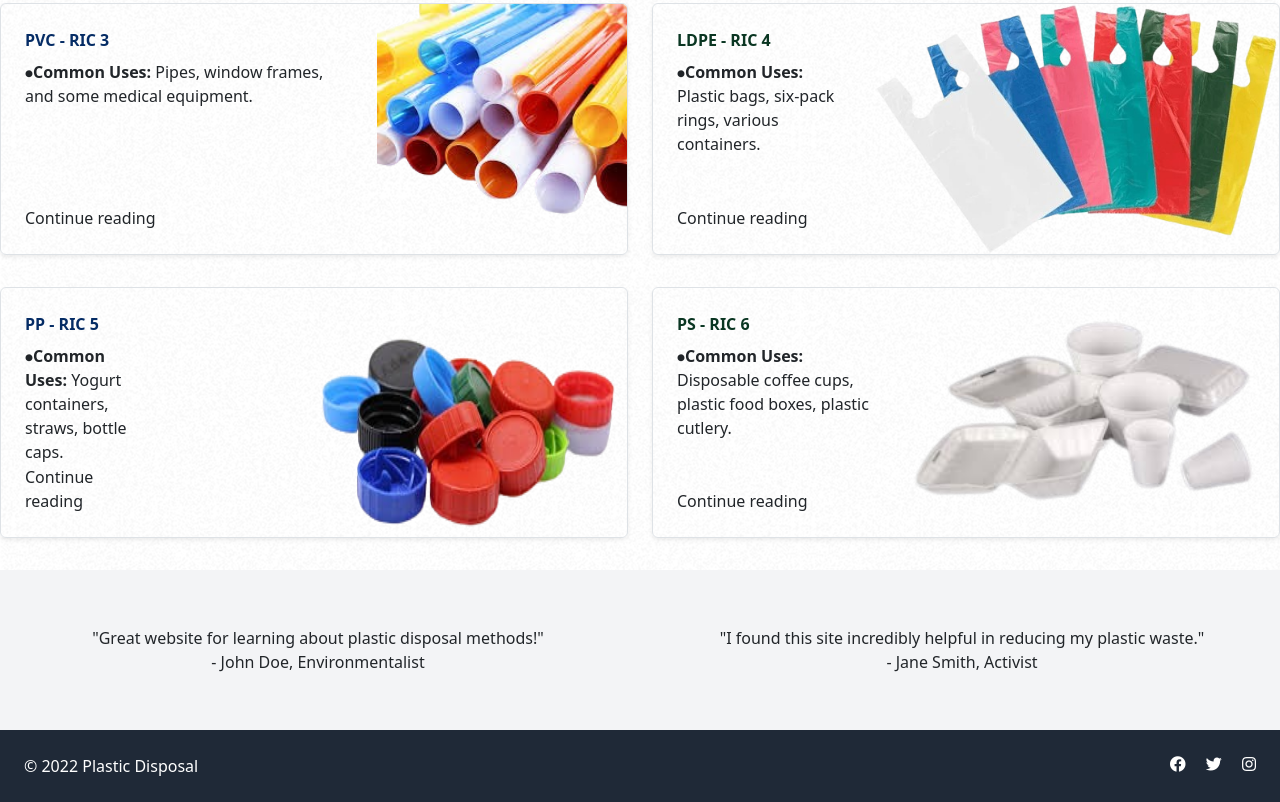
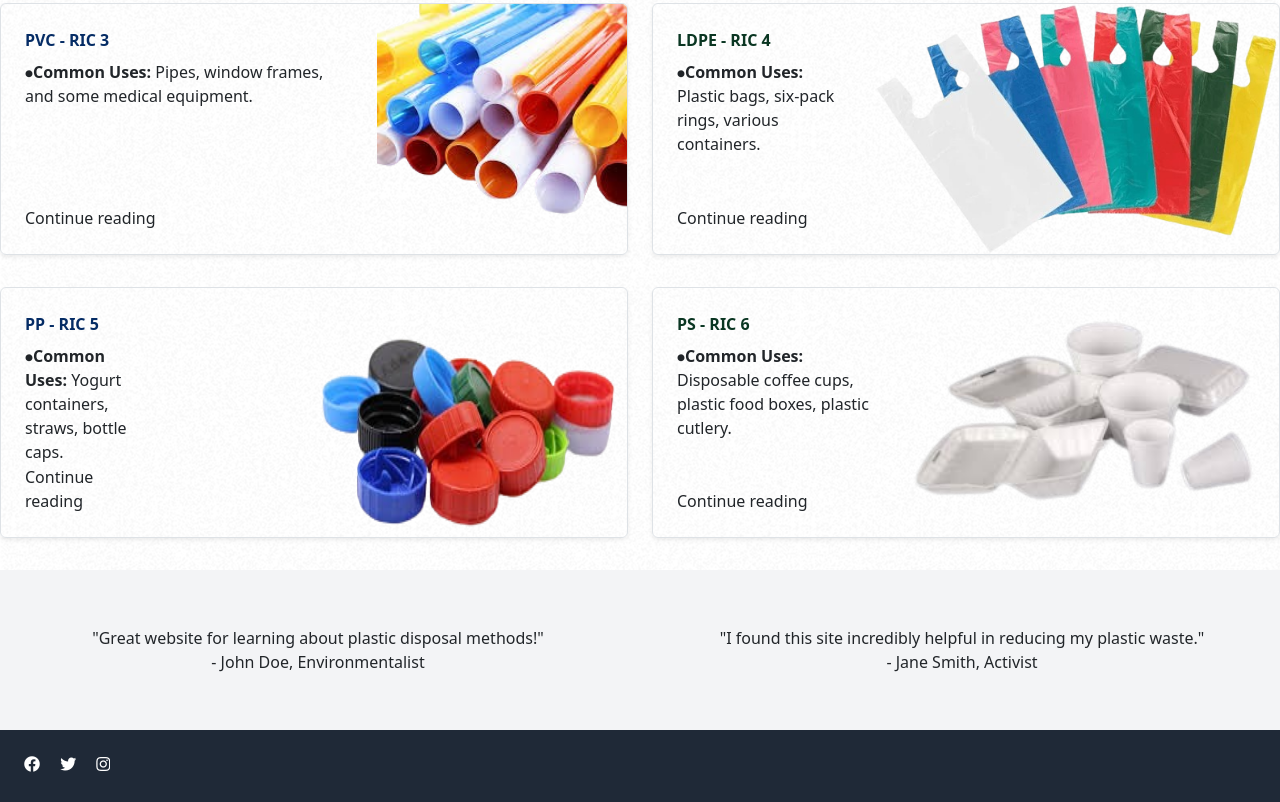
Before and after one commit to Aayush-Pandey05/MINI-PROJECT, a plain HTML site: page index.html in a window 1280 px wide. Shown: the part 2213-3015 px from the top of the page. Drawn offline with nearby package versions, Linux system fonts and the light colour scheme.

Commit message:
new change madi

```diff
--- a/index.html
+++ b/index.html
@@ -249,7 +249,7 @@
     <!-- Footer Section -->
     <footer class="bg-gray-800 text-white py-4">
       <div class="container mx-auto flex justify-between items-center px-4">
-        <span>&copy; 2022 Plastic Disposal</span>
+
         <div>
           <a href="#" class="text-white hover:text-gray-300 mr-4"><i class="fab fa-facebook"></i></a>
           <a href="#" class="text-white hover:text-gray-300 mr-4"><i class="fab fa-twitter"></i></a>
```
